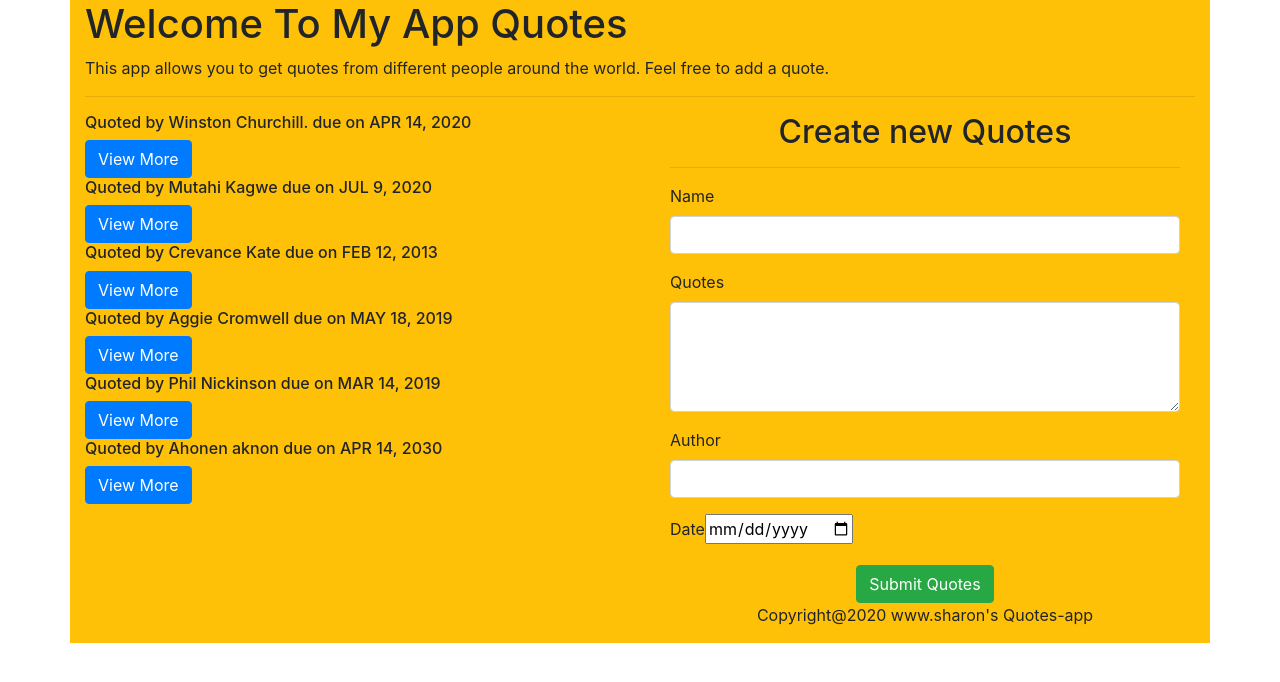
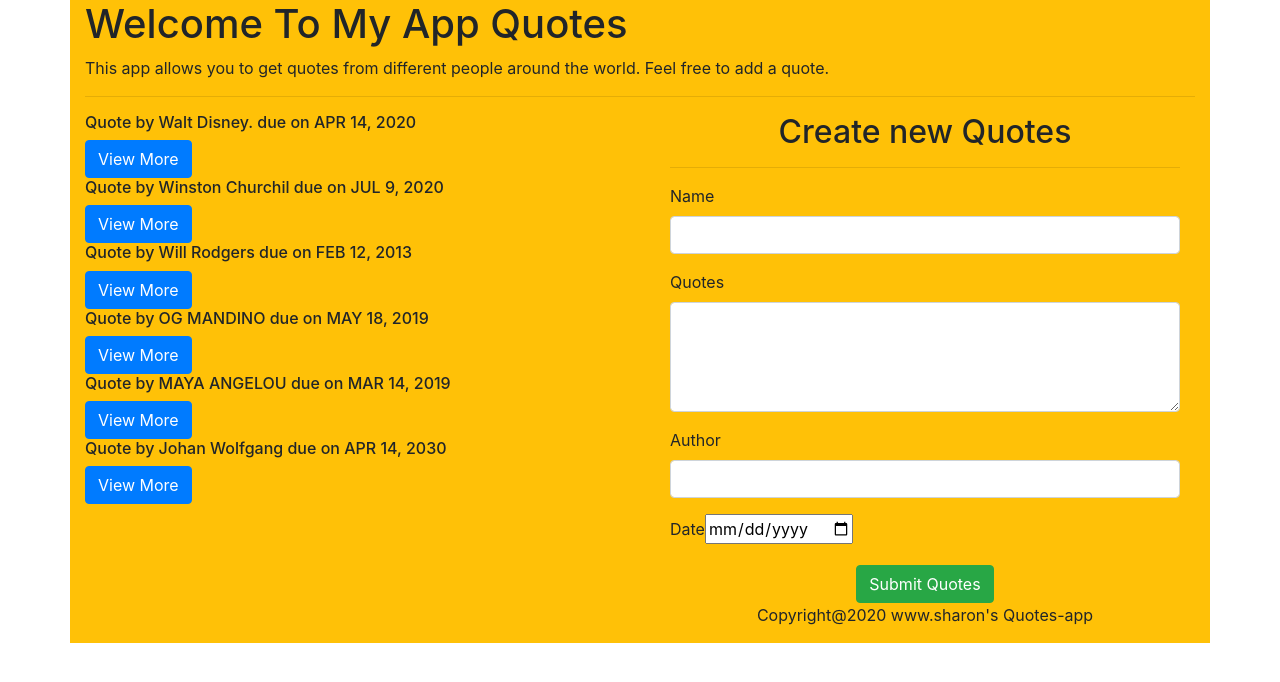
Before and after one commit to MigotSharon/App-Quotes, an Angular app: page / in a window 1280 px wide. Shown: the top 682 px of the page. Built offline with nearby package versions, Linux system fonts and the light colour scheme.

Commit message:
added Quotes

```diff
--- a/src/app/quotes/quotes.component.ts
+++ b/src/app/quotes/quotes.component.ts
@@ -9,12 +9,12 @@ import { Quotes } from '../quotes';
 export class QuotesComponent implements OnInit {
 
   quotes: Quotes[] = [
-    new Quotes(1, 'Quoted by Winston Churchill.', 'Never bend your head. Always hold it high. Look the world straight in the eye.', new Date(2020, 3, 14)),
-    new Quotes(2, 'Quoted by Mutahi Kagwe', 'If You can get it ,I can get it,anyone can get it', new Date(2020, 6, 9)),
-    new Quotes(3, 'Quoted by Crevance Kate', 'Ignorance and prejudice are fuelling the spread of a preventable disease.  World AIDS Day, 1 December is an opportunity for people worldwide to unite in the fight against HIV and AIDS.', new Date(2013, 1, 12)),
-    new Quotes(4, 'Quoted by  Aggie Cromwell', 'Magic is really very simple, all you’ve got to do is want something and then let yourself have it.', new Date(2019, 4, 18)),
-    new Quotes(5, 'Quoted by Phil Nickinson', 'The future of mobile is the future of online. It is how people access online content now.', new Date(2019, 2, 14)),
-    new Quotes(6, 'Quoted by Ahonen aknon', 'Growth of computer and technology careers is becoming more and more industry-agnostic.', new Date(2030, 3, 14)),
+    new Quotes(1, 'Quote by Walt Disney.', 'The way to get started is to quit talking and begin doing.', new Date(2020, 3, 14)),
+    new Quotes(2, 'Quote by Winston Churchil', 'The pessimist see difficult in every opportunity.The optimist sees opportunity in every difficulty', new Date(2020, 6, 9)),
+    new Quotes(3, 'Quote by Will Rodgers', 'Dont let yesterday take up too much of today.', new Date(2013, 1, 12)),
+    new Quotes(4, 'Quote by OG MANDINO', 'Failure will never overtake me if my determination to succeed is strong enough.', new Date(2019, 4, 18)),
+    new Quotes(5, 'Quote by MAYA ANGELOU', 'We may encounter many defeats but we  must not be defeated.', new Date(2019, 2, 14)),
+    new Quotes(6, 'Quote by Johan Wolfgang', 'Knowing is not enough; we must apply Wishing is not enough;we must do.', new Date(2030, 3, 14)),
   ];
 
   toggleDetails(index) {
```
